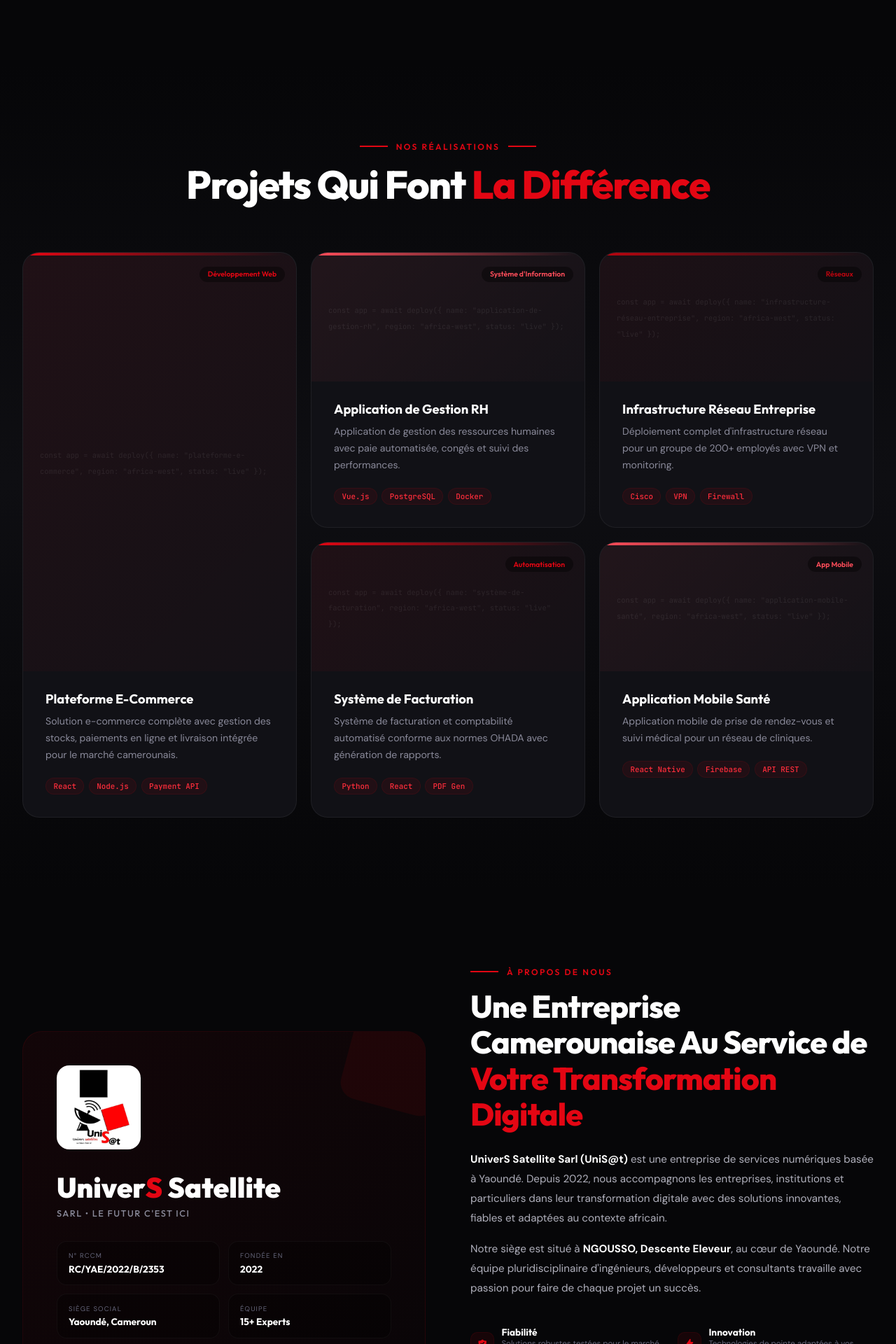
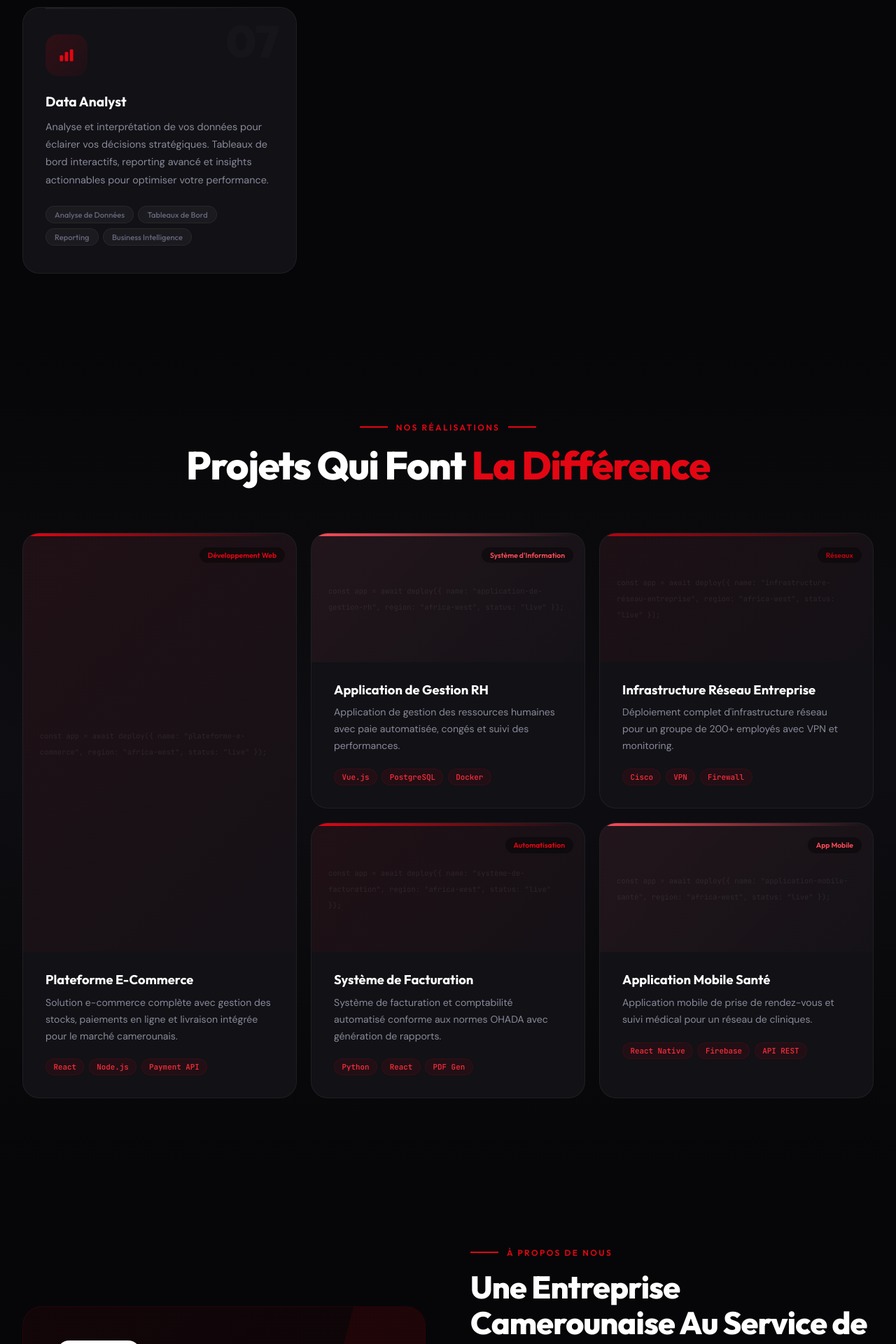
Before and after one commit to Hansade2005/universesatellite, a React (Vite) app: page / in a window 1280 px wide. Shown: the part 2160-4080 px from the top of the page at 70% size. Built offline with nearby package versions, Linux system fonts and the light colour scheme.

Commit message:
Add Data Analyst service and update company founding info

```diff
--- a/src/components/About.jsx
+++ b/src/components/About.jsx
@@ -20,10 +20,11 @@ export default function About() {
                 <div style={{ fontFamily: 'var(--font-display)', fontSize: '2.5rem', fontWeight: 900, lineHeight: 1.1 }}>Univer<span style={{ color: 'var(--red)' }}>S</span> Satellite</div>
                 <div style={{ fontFamily: 'var(--font-display)', fontSize: '0.8rem', fontWeight: 500, color: 'var(--gray-400)', letterSpacing: '0.12em', textTransform: 'uppercase', marginTop: '0.4rem' }}>Sarl • Le futur c'est ici</div>
               </div>
-              <div style={{ display: 'grid', gridTemplateColumns: '1fr 1fr', gap: '0.75rem', marginTop: '2rem', position: 'relative', zIndex: 2 }}>
+              <div style={{ display: 'grid', gridTemplateColumns: 'repeat(auto-fit, minmax(140px, 1fr))', gap: '0.75rem', marginTop: '2rem', position: 'relative', zIndex: 2 }}>
                 {[
                   { label: 'N° RCCM', value: 'RC/YAE/2022/B/2353' },
-                  { label: t('about_founded'), value: '2022' },
+                  { label: t('about_founded'), value: '2020' },
+                  { label: t('about_registered'), value: '2022' },
                   { label: t('about_hq'), value: t('about_hq_val') },
                   { label: t('about_team'), value: t('about_team_val') },
                 ].map((info, i) => (
--- a/src/components/Services.jsx
+++ b/src/components/Services.jsx
@@ -1,9 +1,9 @@
 import { useI18n } from '../i18n';
 import { motion } from 'framer-motion';
 import { useInView } from 'react-intersection-observer';
-import { HiCode, HiCog, HiGlobe, HiColorSwatch, HiSupport, HiAcademicCap } from 'react-icons/hi';
+import { HiCode, HiCog, HiGlobe, HiColorSwatch, HiSupport, HiAcademicCap, HiChartBar } from 'react-icons/hi';
 
-const icons = [HiCode, HiCog, HiGlobe, HiColorSwatch, HiSupport, HiAcademicCap];
+const icons = [HiCode, HiCog, HiGlobe, HiColorSwatch, HiSupport, HiAcademicCap, HiChartBar];
 
 function ServiceCard({ service, index, icon: Icon, isHighlighted }) {
   const [ref, inView] = useInView({ threshold: 0.15, triggerOnce: true });
--- a/src/i18n.jsx
+++ b/src/i18n.jsx
@@ -43,6 +43,7 @@ const translations = {
       { title: 'Gadgets & Communication Visuelle', desc: "Conception créative de gadgets publicitaires et supports de communication visuelle pour renforcer votre image de marque et votre visibilité.", features: ['Identité Visuelle', 'Supports Imprimés', 'Signalétique', 'Objets Publicitaires'] },
       { title: 'Assistance & Conseil', desc: "Accompagnement technique personnalisé, audit de vos systèmes existants et conseil stratégique pour vos projets de transformation digitale.", features: ['Audit Technique', 'Conseil Stratégique', 'Support Dédié', 'Migration Cloud'] },
       { title: 'Formation Professionnelle', desc: "Programmes de formation sur mesure en technologies de l'information, développement web, administration réseau et outils numériques.", features: ['Dev Web/Mobile', 'Admin Réseau', 'Bureautique Avancée', 'Certifications IT'] },
+      { title: 'Data Analyst', desc: "Analyse et interprétation de vos données pour éclairer vos décisions stratégiques. Tableaux de bord interactifs, reporting avancé et insights actionnables pour optimiser votre performance.", features: ['Analyse de Données', 'Tableaux de Bord', 'Reporting', 'Business Intelligence'] },
     ],
 
     // Portfolio
@@ -70,6 +71,7 @@ const translations = {
     about_hq_val: 'Yaoundé, Cameroun',
     about_team: 'Équipe',
     about_team_val: '15+ Experts',
+    about_registered: 'Enregistrée en',
     about_values: [
       { title: 'Fiabilité', desc: 'Solutions robustes testées pour le marché africain' },
       { title: 'Innovation', desc: 'Technologies de pointe adaptées à vos besoins' },
@@ -197,6 +199,7 @@ const translations = {
       { title: 'Branding & Visual Communication', desc: 'Creative design of promotional items and visual communication materials to strengthen your brand image and visibility.', features: ['Visual Identity', 'Print Media', 'Signage', 'Promotional Items'] },
       { title: 'Support & Consulting', desc: 'Personalized technical support, audit of existing systems and strategic consulting for your digital transformation projects.', features: ['Technical Audit', 'Strategic Consulting', 'Dedicated Support', 'Cloud Migration'] },
       { title: 'Professional Training', desc: 'Customized training programs in information technology, web development, network administration and digital tools.', features: ['Web/Mobile Dev', 'Network Admin', 'Advanced Office', 'IT Certifications'] },
+      { title: 'Data Analyst', desc: 'Analysis and interpretation of your data to inform your strategic decisions. Interactive dashboards, advanced reporting and actionable insights to optimize your performance.', features: ['Data Analysis', 'Dashboards', 'Reporting', 'Business Intelligence'] },
     ],
 
     port_label: 'Our Projects',
@@ -222,6 +225,7 @@ const translations = {
     about_hq_val: 'Yaoundé, Cameroon',
     about_team: 'Team',
     about_team_val: '15+ Experts',
+    about_registered: 'Registered',
     about_values: [
       { title: 'Reliability', desc: 'Robust solutions tested for the African market' },
       { title: 'Innovation', desc: 'Cutting-edge technologies adapted to your needs' },
```
